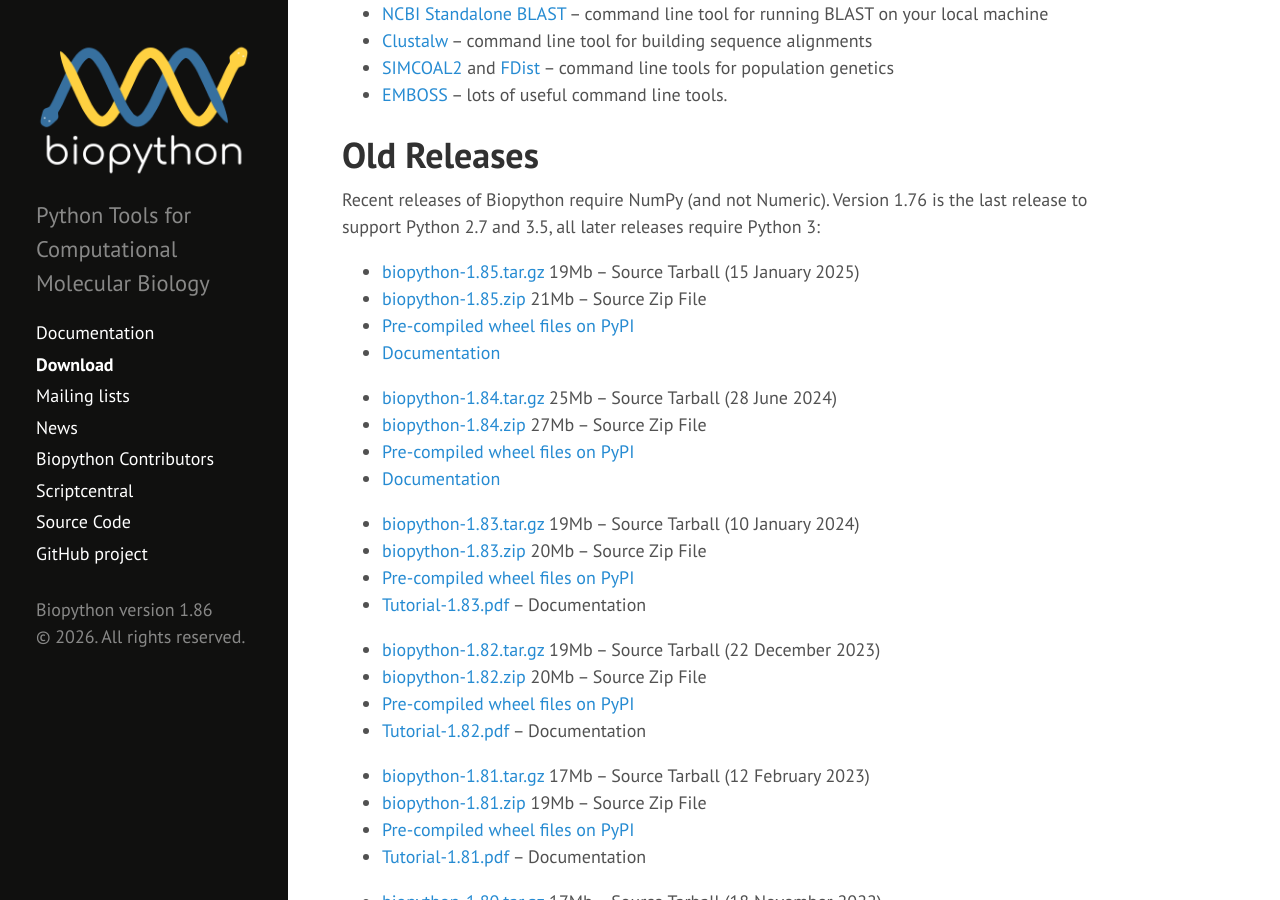
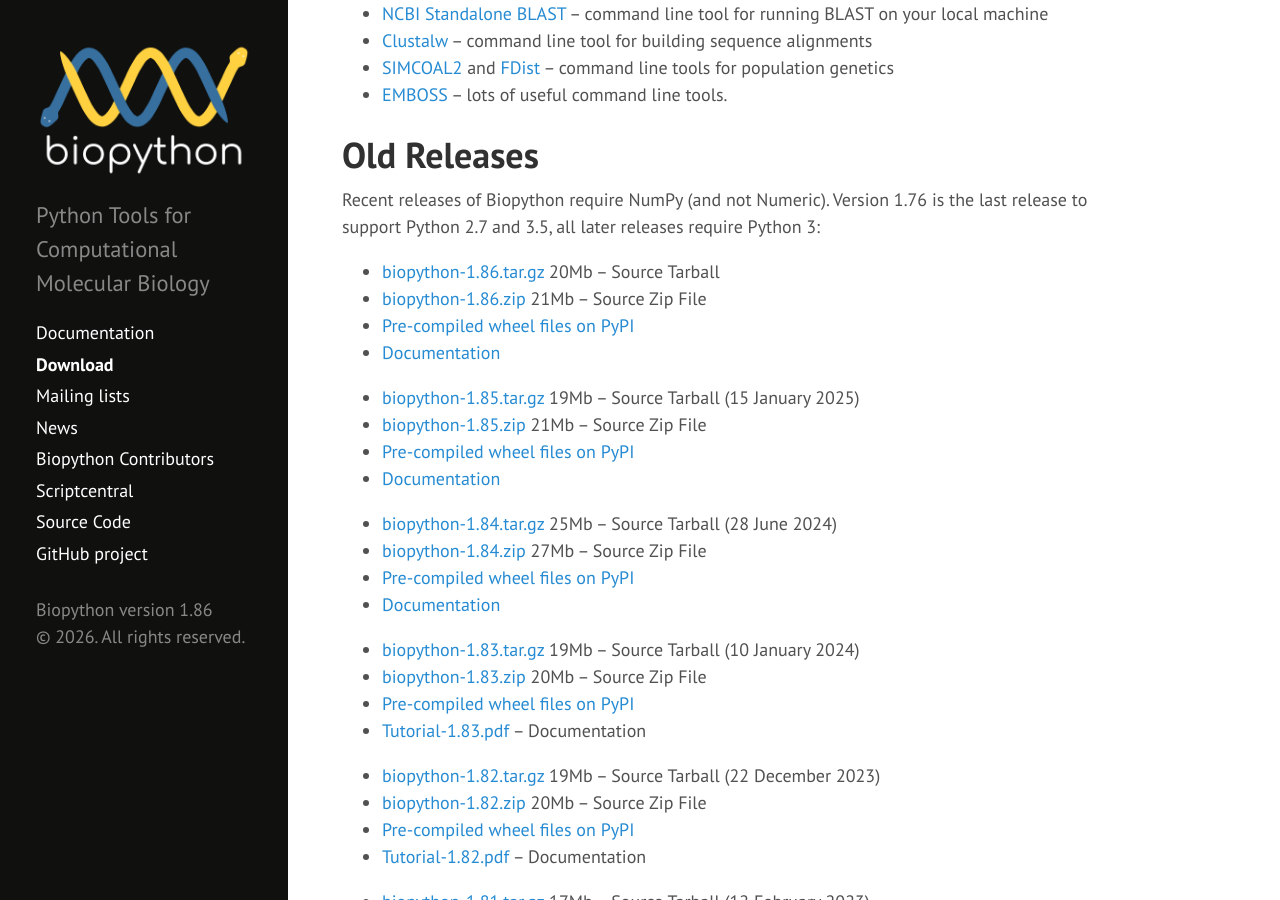
Before and after one commit to biopython/biopython.github.io, a Jekyll site: the page built from wiki/Download.md, in a window 1280 px wide and 900 px high, scrolled down 2662 px. Built offline with Jekyll 4.4.1, drawn with Linux system fonts in a browser that asks for light colours.

Commit message:
Add 1.86 to the old section

```diff
--- a/wiki/Download.md
+++ b/wiki/Download.md
@@ -156,6 +156,15 @@ Old Releases
 Recent releases of Biopython require NumPy (and not Numeric).
 Version 1.76 is the last release to support Python 2.7 and 3.5,
 all later releases require Python 3:
+
+-   [biopython-1.86.tar.gz](http://biopython.org/DIST/biopython-1.86.tar.gz)
+    20Mb -- Source Tarball
+-   [biopython-1.86.zip](http://biopython.org/DIST/biopython-1.86.zip)
+    21Mb -- Source Zip File
+-   [Pre-compiled wheel files on PyPI](https://pypi.python.org/pypi/biopython/1.86)
+-   [Documentation](https://biopython.org/docs/1.86/)
+
+<!-- -->
 
 -   [biopython-1.85.tar.gz](http://biopython.org/DIST/biopython-1.85.tar.gz)
     19Mb -- Source Tarball (15 January 2025)
```
